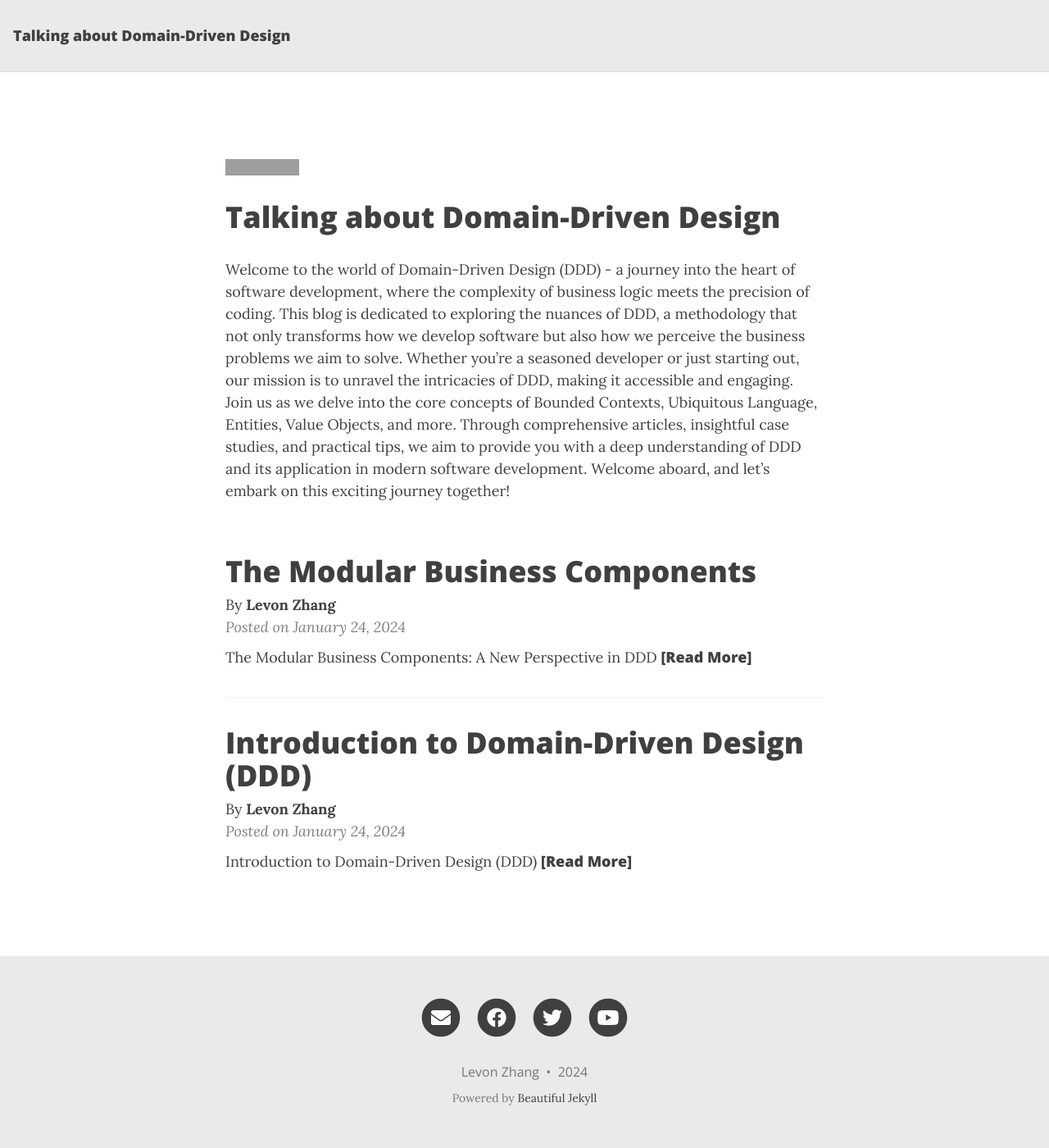
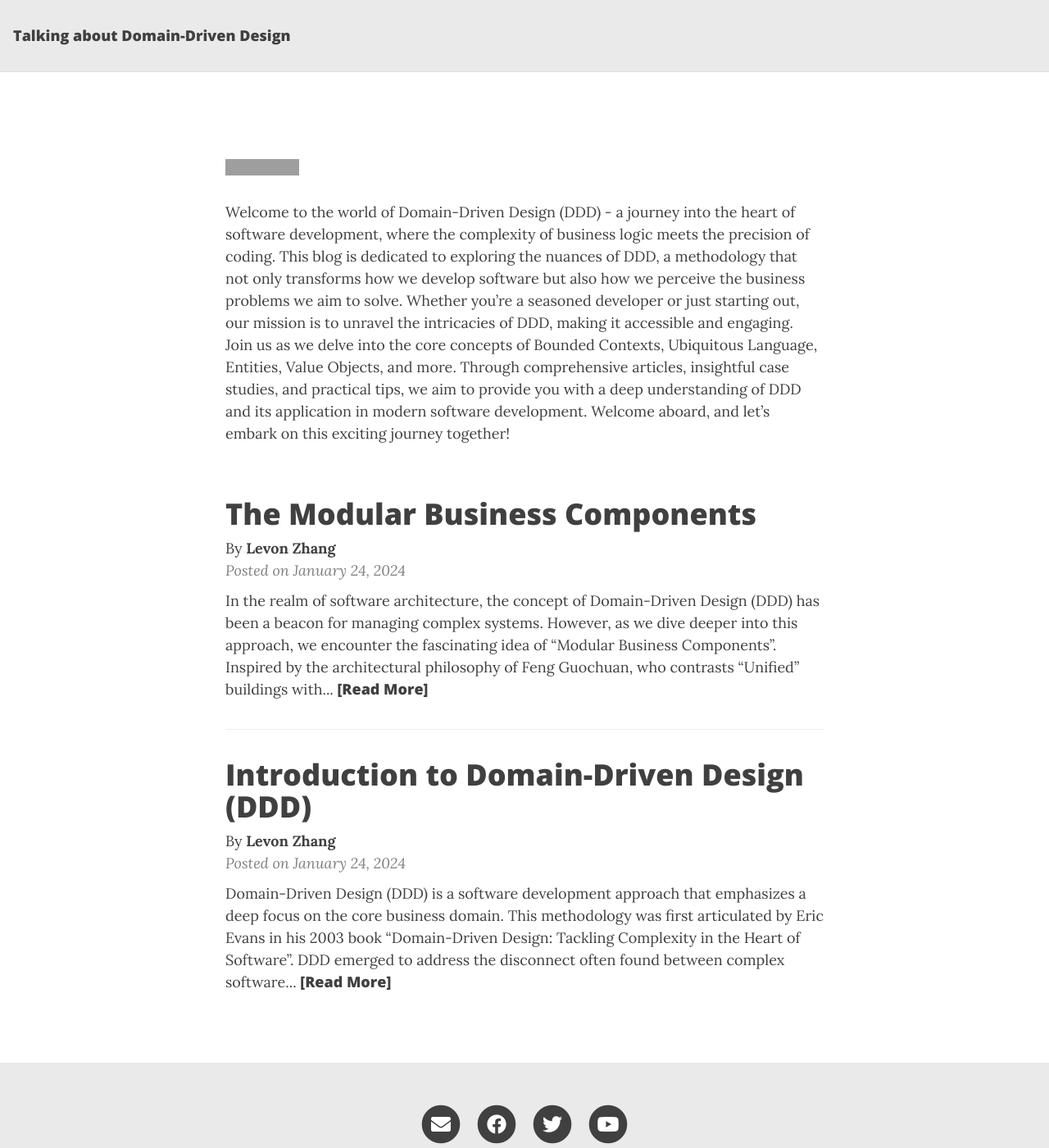
Before and after one commit to zlianhua/ddd-blog, a Jekyll site: the page built from index.md, in a window 1280 px wide and 1400 px high. Shown: the whole window at 82% size. Built offline with Jekyll 4.4.1, drawn with Linux system fonts in a browser that asks for light colours; nearby versions of some CDN libraries; grey boxes are pictures that could not be loaded.

Commit message:
change layout

```diff
--- a/_includes/footer.html
+++ b/_includes/footer.html
@@ -36,11 +36,11 @@
         <a title="Edit this page on GitHub" href="{{ site.github.repository_url }}/edit/{{ site.github.source.branch }}/{{ page.path }}" class="text_muted">Edit page</a>
        {% endif%}
 
-      </p>
+      <!-- </p>
       {% unless site.remove-ads %}<p class="theme-by text-muted">
         Powered by
         <a href="https://beautifuljekyll.com">Beautiful Jekyll</a>
-      </p>{% endunless %}
+      </p>{% endunless %} -->
       </div>
     </div>
   </div>
--- a/_posts/2024-01-24-IntroductionDDD.md
+++ b/_posts/2024-01-24-IntroductionDDD.md
@@ -5,8 +5,6 @@ date: 2024-01-24
 comments: true
 author: Levon Zhang
 ---
-# Introduction to Domain-Driven Design (DDD)
-
 Domain-Driven Design (DDD) is a software development approach that emphasizes a deep focus on the core business domain. This methodology was first articulated by Eric Evans in his 2003 book "Domain-Driven Design: Tackling Complexity in the Heart of Software". DDD emerged to address the disconnect often found between complex software systems and the business logic they are intended to support.
 
 ## The Origin and Author of DDD
--- a/_posts/2024-01-26-ModularBusinessComponents.md
+++ b/_posts/2024-01-26-ModularBusinessComponents.md
@@ -5,8 +5,6 @@ date: 2024-01-24
 comments: true
 author: Levon Zhang
 ---
-
-# The Modular Business Components: A New Perspective in DDD
 
 In the realm of software architecture, the concept of Domain-Driven Design (DDD) has been a beacon for managing complex systems. However, as we dive deeper into this approach, we encounter the fascinating idea of "Modular Business Components". Inspired by the architectural philosophy of Feng Guochuan, who contrasts "Unified" buildings with "Modular" architecture, this concept finds its unique place in DDD.
 
--- a/index.md
+++ b/index.md
@@ -3,5 +3,5 @@ layout: home
 title: ''
 ---
 [![Hits](https://hits.sh/zlianhua.github.io/ddd-blog.svg?style=for-the-badge&label=Total%20number%20of%20visits)](https://hits.sh/zlianhua.github.io/ddd-blog/)
-# Talking about Domain-Driven Design
+
 Welcome to the world of Domain-Driven Design (DDD) - a journey into the heart of software development, where the complexity of business logic meets the precision of coding. This blog is dedicated to exploring the nuances of DDD, a methodology that not only transforms how we develop software but also how we perceive the business problems we aim to solve. Whether you're a seasoned developer or just starting out, our mission is to unravel the intricacies of DDD, making it accessible and engaging. Join us as we delve into the core concepts of Bounded Contexts, Ubiquitous Language, Entities, Value Objects, and more. Through comprehensive articles, insightful case studies, and practical tips, we aim to provide you with a deep understanding of DDD and its application in modern software development. Welcome aboard, and let's embark on this exciting journey together!
```
